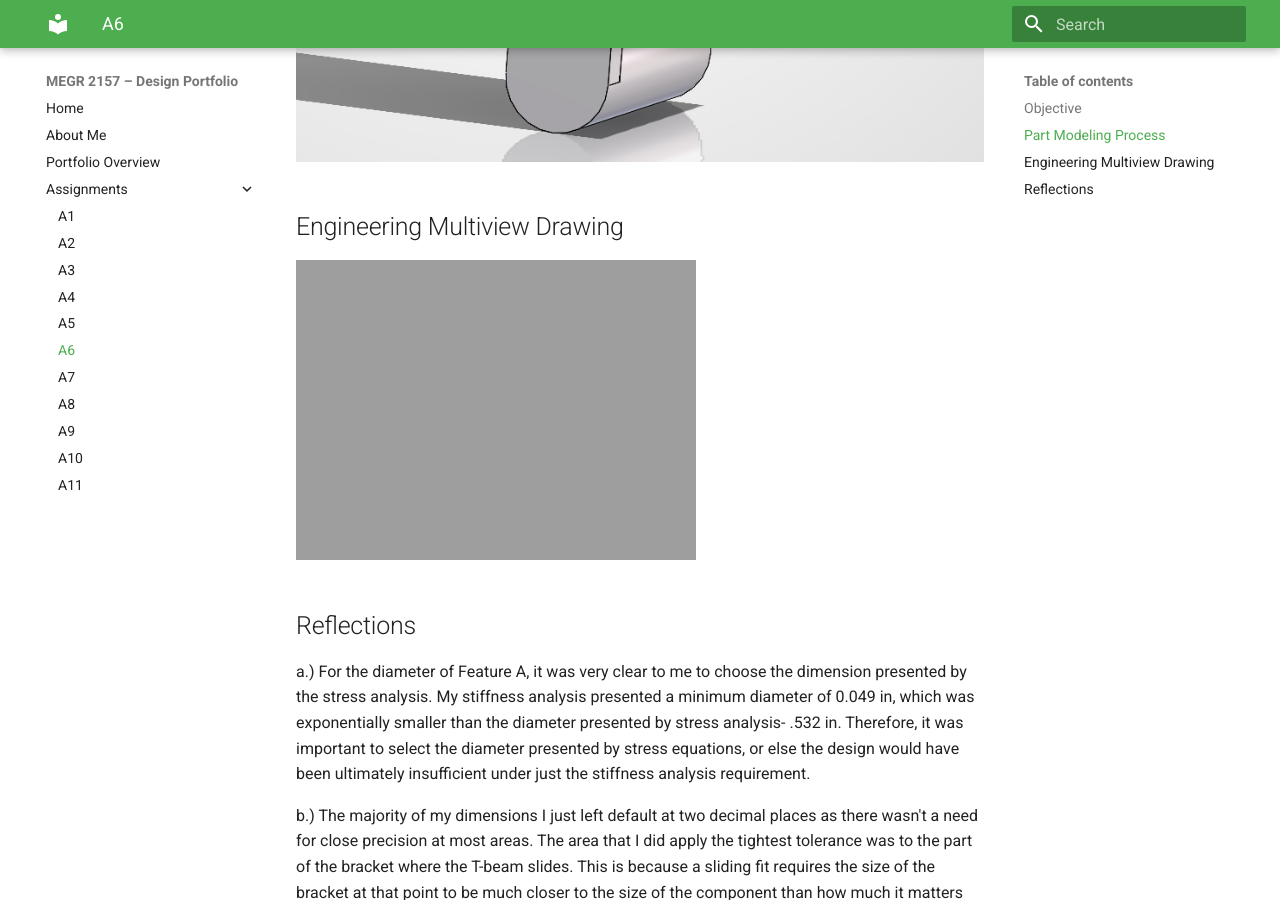
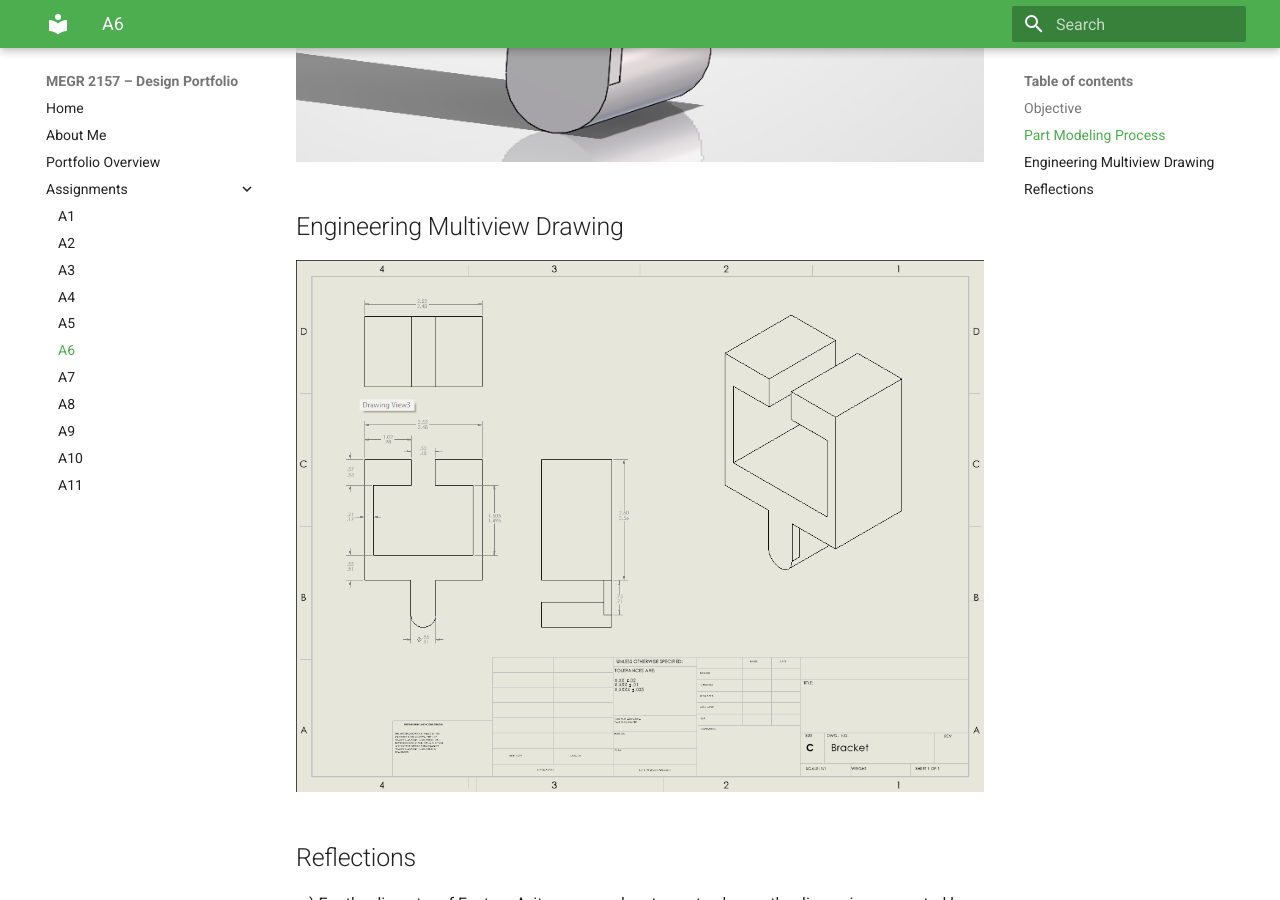
Before and after one commit to apaciore/megr2156-portfolio, an MkDocs documentation site: the page built from docs/assignments/A06/index.md, in a window 1280 px wide and 900 px high, scrolled down 3685 px. Built offline with MkDocs 1.6.1 and Material for MkDocs 9.7.7, drawn with Linux system fonts in a browser that asks for light colours.

Commit message:
Fix image link and refine reflection on diameter choice
Updated image link format and clarified diameter selection rationale based on analysis.

```diff
--- a/docs/assignments/A06/index.md
+++ b/docs/assignments/A06/index.md
@@ -24,7 +24,7 @@ The last step for creating the CAD model of the bracket was to sketch the flange
 
 ## Engineering Multiview Drawing
 
-![drawing](!Screenshot%202026-09-28%20222531.png)
+![drawing](Screenshot%202026-09-28%20222531.png)
 
 ## Reflections
 
```
